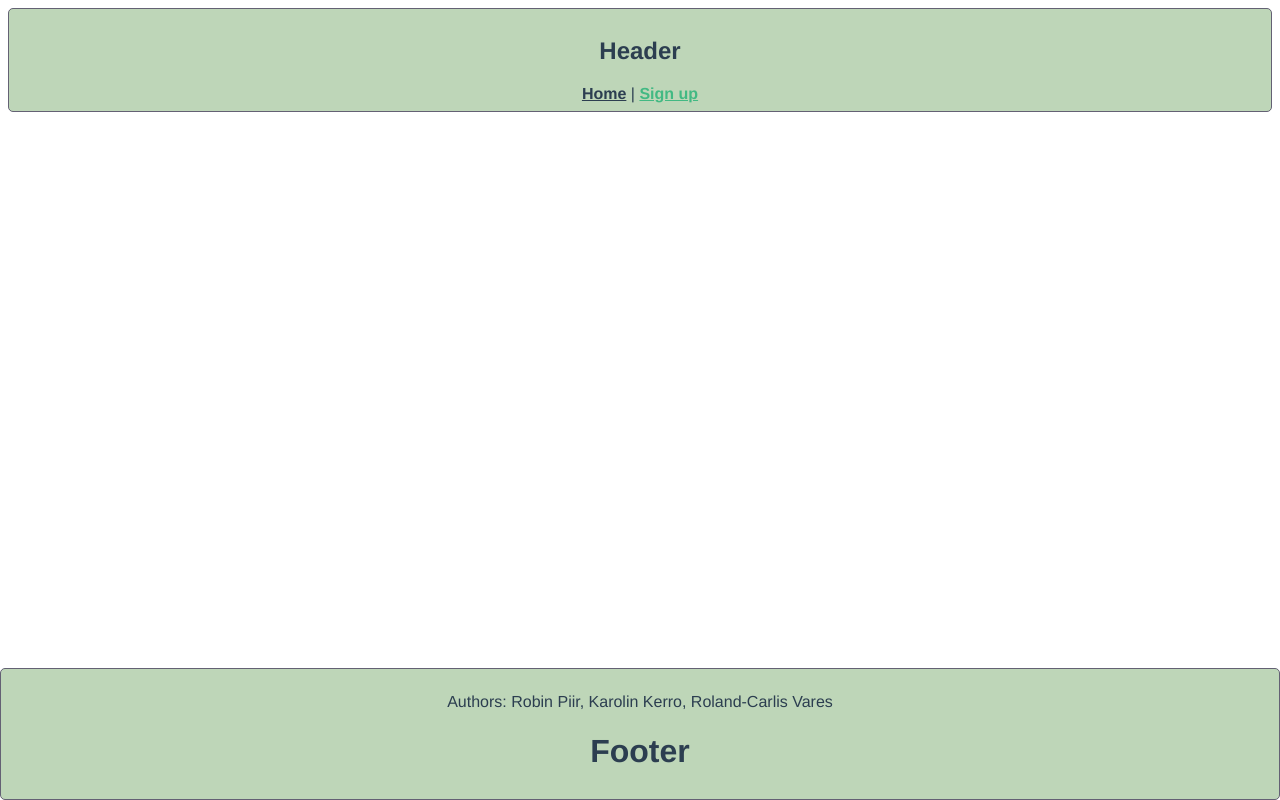
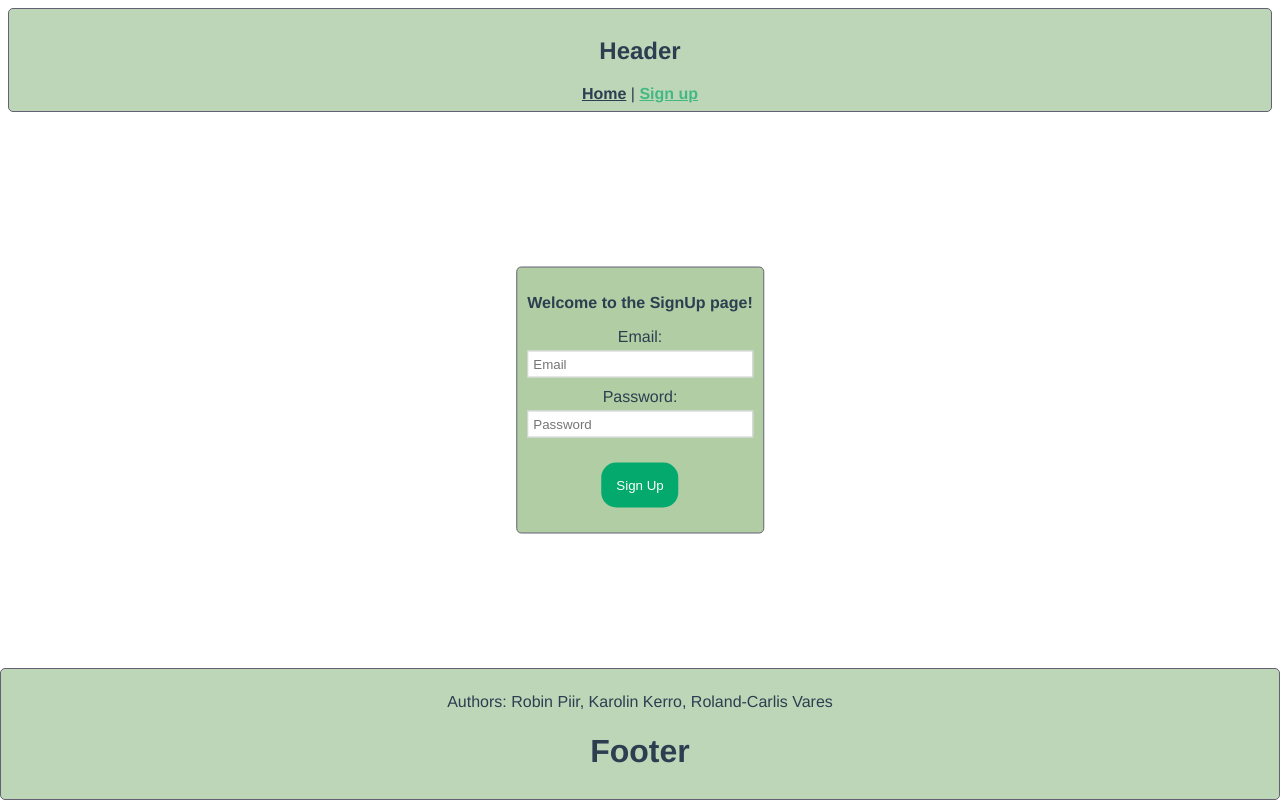
Before and after one commit to RobinPiir/HW3-Vue, a Vue app: page /#/signup in a window 1280 px wide. Built offline with nearby package versions, Linux system fonts and the light colour scheme.

Commit message:
Updated signup page

```diff
--- a/src/components/SignUpCompo.vue
+++ b/src/components/SignUpCompo.vue
@@ -1,21 +1,24 @@
 <template>
   <div class="center">
     <div>
-        <p><strong>WELCOME TO POST IT</strong></p>
-        <p id="sign-up">Create an account</p>
-        <p><strong>or</strong></p>
+      <p><strong>Welcome to the SignUp page!</strong></p>
     </div>
     <form action="index.html">
-        <input type="email" name="email" placeholder="Email" required>
-        <input type="password" name="password" placeholder="Password" required>
+      <div class="input-group">
+        <label for="email">Email:</label>
+        <input type="email" name="email" id="email" placeholder="Email" required>
+      </div>
+      <div class="input-group">
+        <label for="password">Password:</label>
+        <input type="password" name="password" id="password" placeholder="Password" required>
+      </div>
       <button type="submit">Sign Up</button>
     </form>
-        <p>Forgot password</p>
   </div>
 </template>
 
 <style scoped>
-.center{
+.center {
   display: flex;
   flex-direction: column;
   position: absolute;
@@ -29,35 +32,42 @@
   padding-left: 10px;
   padding-right: 10px;
   border: 1px solid #646174;
-    background-color: #B1CDA4;
+  background-color: #b1cda4;
   border-radius: 5px;
 }
 
-#SignUp{
-    color:blue;
+.input-group {
+  display: flex;
+  flex-direction: column;
+  margin-bottom: 10px;
+}
+
+.input-group label {
+  margin-bottom: 5px;
+}
+
+#sign-up {
+  color: blue;
   text-align: center;
   cursor: pointer;
   padding: 5px 5px;
   line-height: 2;
 }
 
-#SignUp: hover{
+#sign-up:hover {
   background-color: #7ebeb6;
   color: #092747;
-
 }
 
-input[type=email],input[type=password] {
+input[type="email"],
+input[type="password"] {
   padding: 5px;
-    display: grid;
-    border: 5px solid #ccc;
+  border: 1px solid #ccc;
   box-sizing: border-box;
-
 }
 
-button[type=submit]{
-
-    background-color: #04AA6D;
+button[type="submit"] {
+  background-color: #04aa6d;
   border: none;
   color: white;
   padding: 15px 15px;
--- a/src/views/SignUpView.vue
+++ b/src/views/SignUpView.vue
@@ -1,5 +1,6 @@
 <template>
-  <HeaderCompo/>
+    <HeaderCompo/>
+    <SignUpCompo/>
     <FooterCompo/>
 </template>
 
@@ -7,12 +8,14 @@
 // @ is an alias to /src
 import FooterCompo from '@/components/FooterCompo.vue'
 import HeaderCompo from '@/components/HeaderCompo.vue'
+import SignUpCompo from '@/components/SignUpCompo.vue'
 
 export default {
-  name: 'HomeView',
+  name: 'SignUpView',
   components: {
     FooterCompo,
     HeaderCompo,
+    SignUpCompo
   }
 }
 </script>
```
Lines whose indentation alone changed are shown as unchanged.
